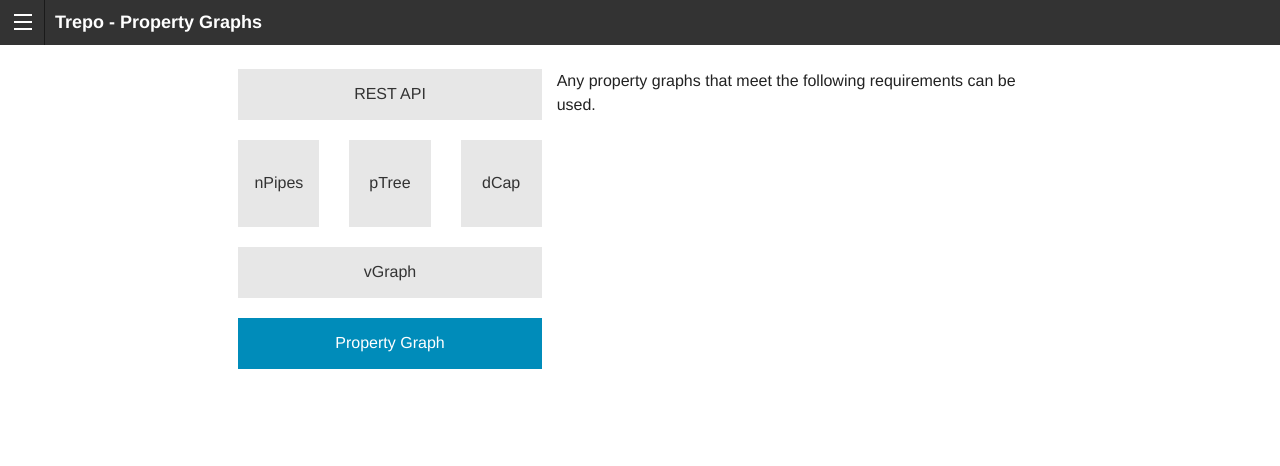
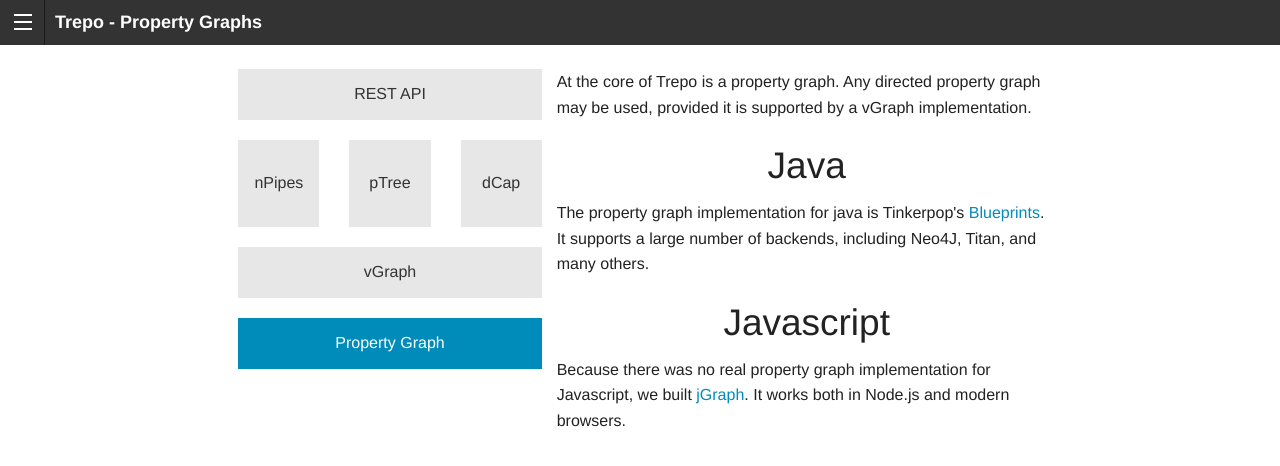
Before and after one commit to trepo/trepo.github.io, a Jekyll site: the page built from overview/graph.html, in a window 1280 px wide. Shown: the top 466 px of the page. Built offline with Jekyll 4.4.1, drawn with Linux system fonts in a browser that asks for light colours.

Commit message:
fleshed out graph a wee bit

```diff
--- a/overview/graph.html
+++ b/overview/graph.html
@@ -31,5 +31,23 @@
 
   </div>
 
-  <div class="small-6 small-offset-5">Any property graphs that meet the following requirements can be used.</div>
+  <div class="small-6 small-offset-5">
+    <p>
+      At the core of Trepo is a property graph.
+      Any directed property graph may be used, provided it is supported by a vGraph implementation.
+    </p>
+
+    <h2 class="text-center">Java</h2>
+    <p>
+      The property graph implementation for java is Tinkerpop's <a href="//blueprints.tinkerpop.com">Blueprints</a>.
+      It supports a large number of backends, including Neo4J, Titan, and many others.
+    </p>
+
+    <h2 class="text-center">Javascript</h2>
+    <p>
+      Because there was no real property graph implementation for Javascript, we built <a href="//github.com/trepo/jgraph">jGraph</a>.
+      It works both in Node.js and modern browsers.
+    </p>
+  </div>
+
 </div>
```
